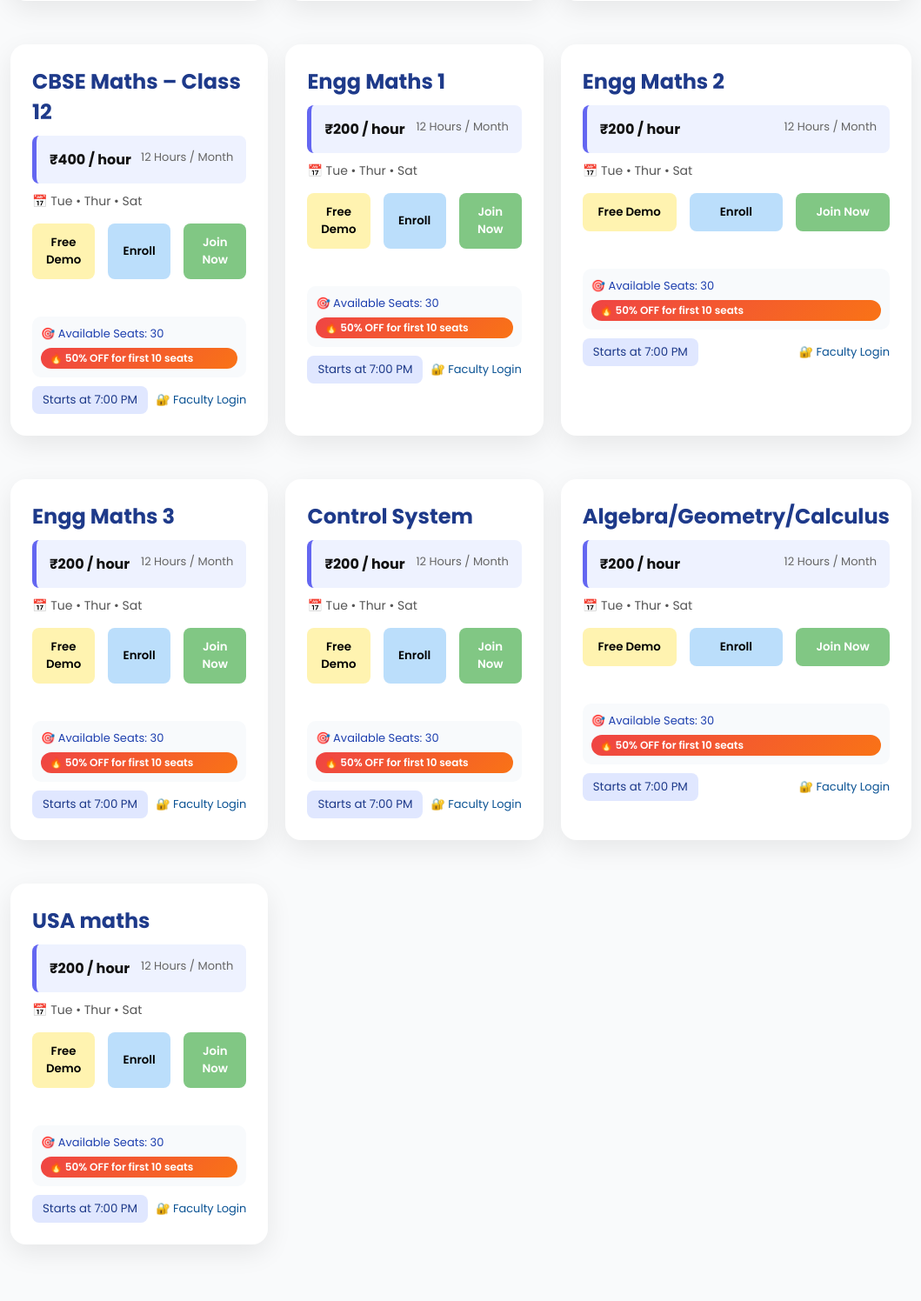
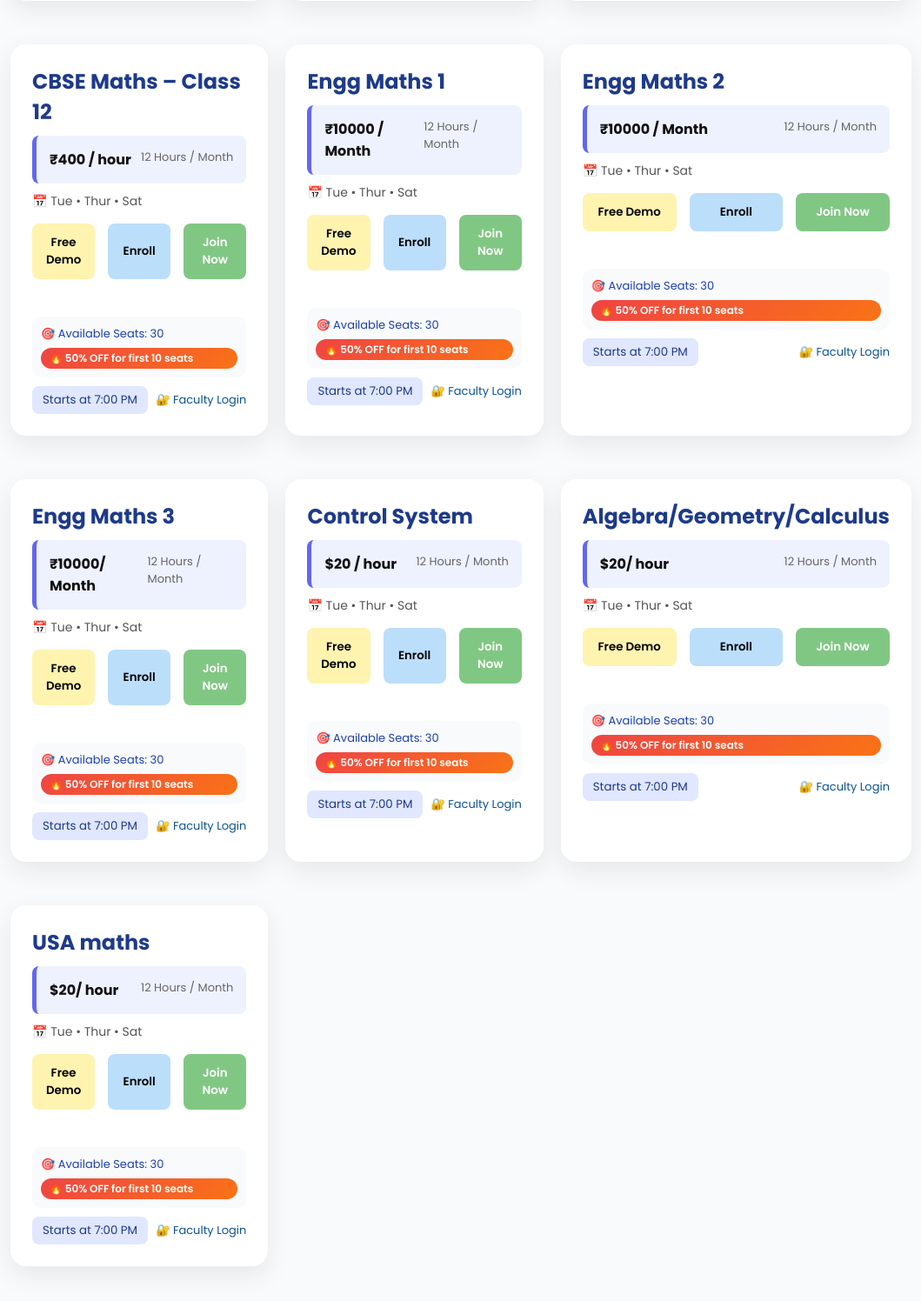
Before and after one commit to ranjithamstudycenter-maker/rscedu, a Flask app: page /class in a window 1280 px wide. Shown: the part 1019-2515 px from the top of the page at 87% size, without its empty margins (110-1169 px from the left). Run offline with Flask 3, Linux system fonts and the light colour scheme; some libraries are stand-ins or nearby versions.

Commit message:
Update class.html

```diff
--- a/templates/class.html
+++ b/templates/class.html
@@ -964,7 +964,7 @@ body{
 <div class="card" id="card-engg1">
     <h2>Engg Maths 1 <span class="live-badge" id="live-engg1">🔴 LIVE</span></h2>
     <div class="price-box">
-      <p class="price">₹200 / hour</p>
+      <p class="price">₹10000 / Month</p>
       <p class="duration">12 Hours / Month</p>
     </div>
     <p class="days">📅 Tue • Thur • Sat</p>
@@ -1006,7 +1006,7 @@ body{
 <div class="card" id="card-engg2">
     <h2>Engg Maths 2 <span class="live-badge" id="live-engg2">🔴 LIVE</span></h2>
     <div class="price-box">
-      <p class="price">₹200 / hour</p>
+      <p class="price">₹10000 / Month</p>
       <p class="duration">12 Hours / Month</p>
     </div>
     <p class="days">📅 Tue • Thur • Sat</p>
@@ -1048,7 +1048,7 @@ body{
 <div class="card" id="card-engg3">
     <h2>Engg Maths 3 <span class="live-badge" id="live-engg3">🔴 LIVE</span></h2>
     <div class="price-box">
-      <p class="price">₹200 / hour</p>
+      <p class="price">₹10000/ Month</p>
       <p class="duration">12 Hours / Month</p>
     </div>
     <p class="days">📅 Tue • Thur • Sat</p>
@@ -1090,7 +1090,7 @@ body{
 <div class="card" id="card-cbse9">
     <h2> Control System <span class="live-badge" id="live-control">🔴 LIVE</span></h2>
     <div class="price-box">
-      <p class="price">₹200 / hour</p>
+      <p class="price">$20 / hour</p>
       <p class="duration">12 Hours / Month</p>
     </div>
     <p class="days">📅 Tue • Thur • Sat</p>
@@ -1133,7 +1133,7 @@ body{
 <div class="card" id="card-AGS">
     <h2>Algebra/Geometry/Calculus <span class="live-badge" id="live-AGS">🔴 LIVE</span></h2>
     <div class="price-box">
-      <p class="price">₹200 / hour</p>
+      <p class="price">$20/ hour</p>
       <p class="duration">12 Hours / Month</p>
     </div>
     <p class="days">📅 Tue • Thur • Sat</p>
@@ -1176,7 +1176,7 @@ body{
 <div class="card" id="card-cbse9">
     <h2>USA maths <span class="live-badge" id="live-maths">🔴 LIVE</span></h2>
     <div class="price-box">
-      <p class="price">₹200 / hour</p>
+      <p class="price">$20/ hour</p>
       <p class="duration">12 Hours / Month</p>
     </div>
     <p class="days">📅 Tue • Thur • Sat</p>
```
